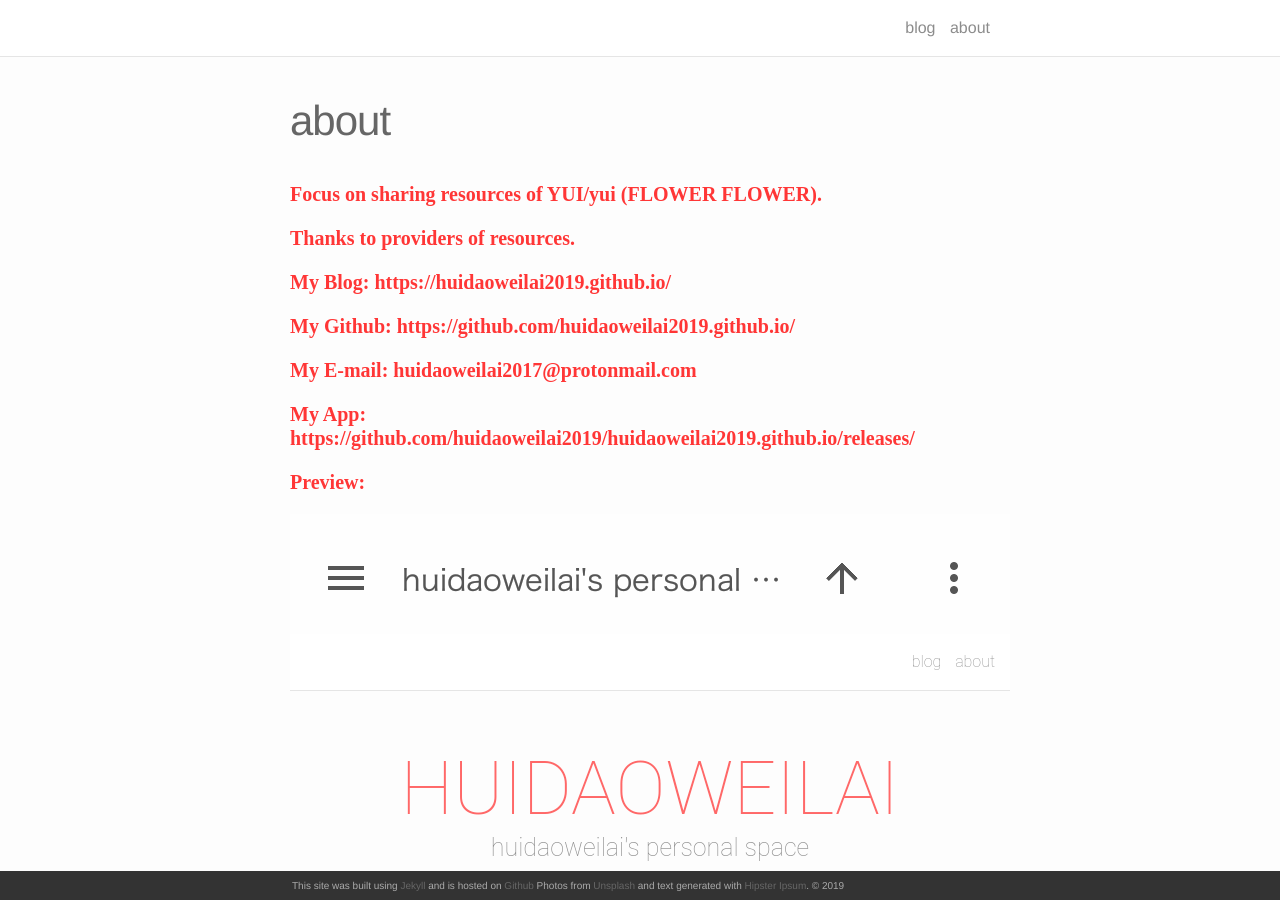
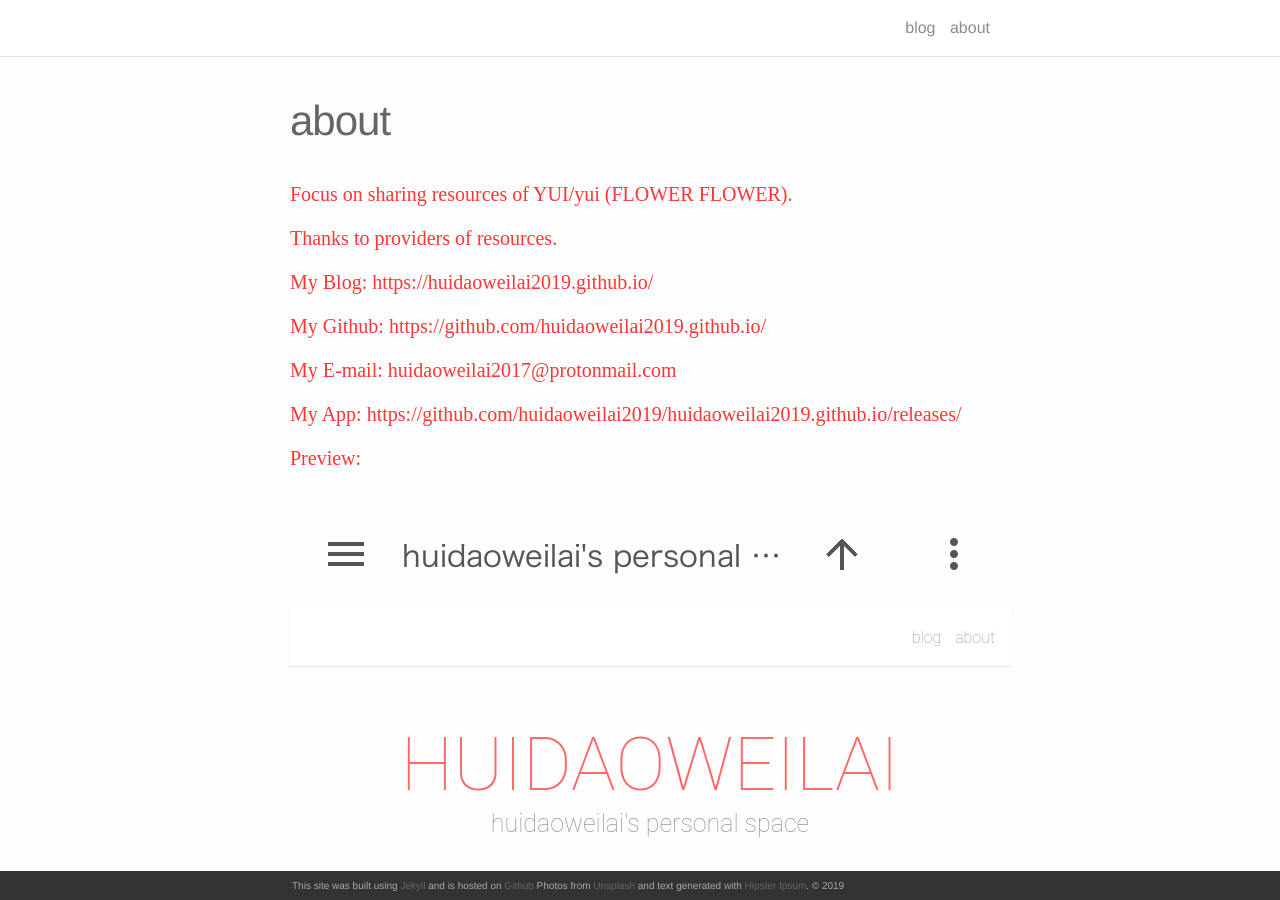
Before and after one commit to huidaoweilai2019/huidaoweilai2019.github.io, a Jekyll site: the page built from about.md, in a window 1280 px wide and 900 px high. Built offline with Jekyll 4.4.1, drawn with Linux system fonts in a browser that asks for light colours; nearby versions of some CDN libraries.

Commit message:
Update about.md

```diff
--- a/about.md
+++ b/about.md
@@ -4,31 +4,31 @@
 permalink: /about/
 ---
 
-<h4 id="focus-on-sharing-resources-of-yuiyui-flower-flower"><font face="Microsoft YaHei UI" color="#FF3636"><b>Focus on sharing resources of YUI/yui (FLOWER FLOWER).</b></font></h4>
+<h4 id="focus-on-sharing-resources-of-yuiyui-flower-flower"><font face="Microsoft YaHei UI" color="#FF3636">Focus on sharing resources of YUI/yui (FLOWER FLOWER).</font></h4>
 
 <ul></ul>
 
-<h4 id="thanks-to-providers-of-resource"><font face="Microsoft YaHei UI" color="#FF3636"><b>Thanks to providers of resources.</b></font></h4>
+<h4 id="thanks-to-providers-of-resource"><font face="Microsoft YaHei UI" color="#FF3636">Thanks to providers of resources.</font></h4>
 
 <ul></ul>
 
-<h4 id="my-blog-httpshuidaoweilai2019githubio"><font face="Microsoft YaHei UI" color="#FF3636"><b>My Blog: https://huidaoweilai2019.github.io/</b></font></h4>
+<h4 id="my-blog-httpshuidaoweilai2019githubio"><font face="Microsoft YaHei UI" color="#FF3636">My Blog: https://huidaoweilai2019.github.io/</font></h4>
 
 <ul></ul>
 
-<h4 id="my-github-httpsgithubcomhuidaoweilai2019githubio"><font face="Microsoft YaHei UI" color="#FF3636"><b>My Github: https://github.com/huidaoweilai2019.github.io/</b></font></h4>
+<h4 id="my-github-httpsgithubcomhuidaoweilai2019githubio"><font face="Microsoft YaHei UI" color="#FF3636">My Github: https://github.com/huidaoweilai2019.github.io/</font></h4>
 
 <ul></ul>
 
-<h4 id="my-e-mail-huidaoweilai2017protonmailcom"><font face="Microsoft YaHei UI" color="#FF3636"><b>My E-mail: huidaoweilai2017@protonmail.com</b></font></h4>
+<h4 id="my-e-mail-huidaoweilai2017protonmailcom"><font face="Microsoft YaHei UI" color="#FF3636">My E-mail: huidaoweilai2017@protonmail.com</font></h4>
 
 <ul></ul>
 
-<h4 id="my-app-httpsgithubcomhuidaoweilai2019huidaoweilai2019githubioreleases"><font face="Microsoft YaHei UI" color="#FF3636"><b>My App: https://github.com/huidaoweilai2019/huidaoweilai2019.github.io/releases/</b></font></h4>
+<h4 id="my-app-httpsgithubcomhuidaoweilai2019huidaoweilai2019githubioreleases"><font face="Microsoft YaHei UI" color="#FF3636">My App: https://github.com/huidaoweilai2019/huidaoweilai2019.github.io/releases/</font></h4>
 
 <ul></ul>
 
-<h4 id="preview-"><font face="Microsoft YaHei UI" color="#FF3636"><b>Preview: </b></font></h4>
+<h4 id="preview-"><font face="Microsoft YaHei UI" color="#FF3636">Preview: </font></h4>
 
 <ul></ul>
 
```
